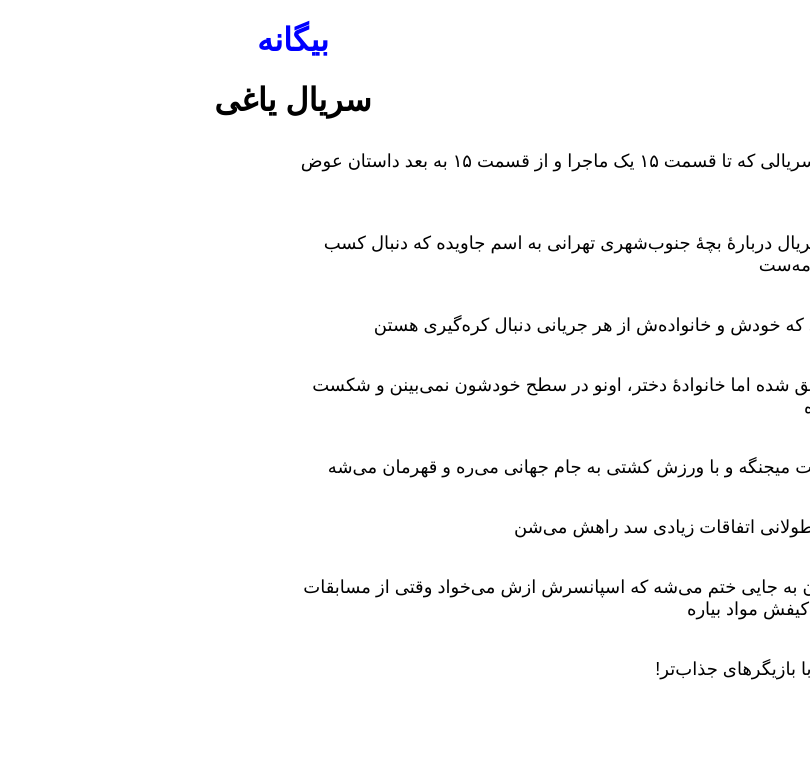
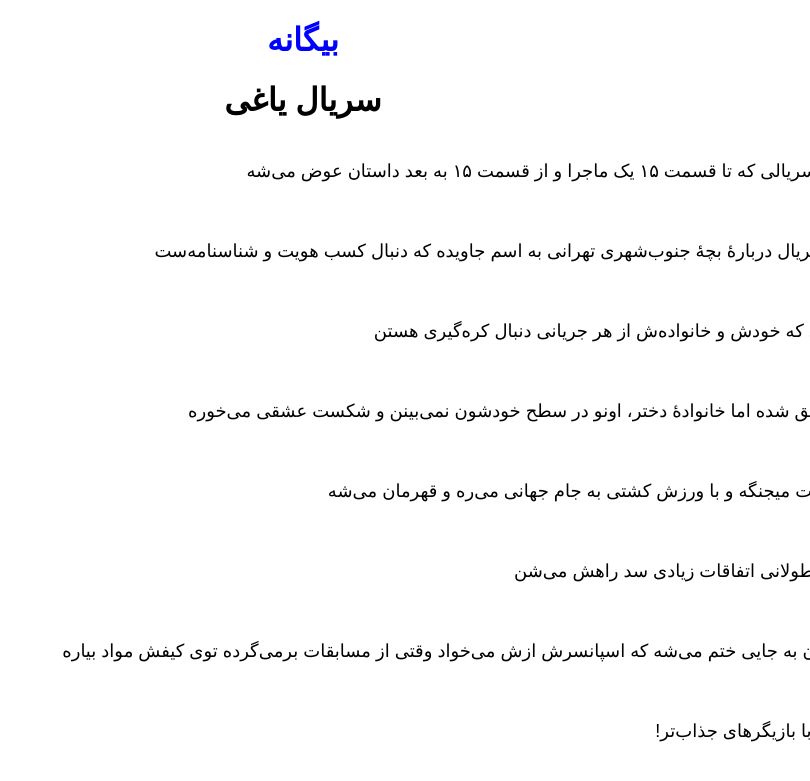
Before and after one commit to darkblog/darkblog.github.io, a Jekyll site: the page built from _posts/2023-8-19-4.md, in a window 1280 px wide. Shown: the top 781 px of the page, without its empty margins (470-1280 px from the left). Built offline with Jekyll 4.4.1, drawn with Linux system fonts in a browser that asks for light colours.

Commit message:
Update default.html

```diff
--- a/_layouts/default.html
+++ b/_layouts/default.html
@@ -10,7 +10,7 @@
 <title>{{ page.title }}</title>
 <meta name="description" content="{{ page.title }}">
 <link rel="canonical" href="{{ page.url | replace:'index.html','' | prepend: site.baseurl | prepend: site.url }}">
-<style amp-custom>body{font-family:sans-serif;margin:auto;text-align:center}a{color:blue;text-decoration:none}p{text-align:right;width:50%;padding:10px;font-size:large}</style>
+<style amp-custom>body{font-family:sans-serif;margin:auto;text-align:center}a{color:blue;text-decoration:none}p{text-align:right;padding:20px;font-size:large}</style>
 </head>
 <body>
 <header>
```
